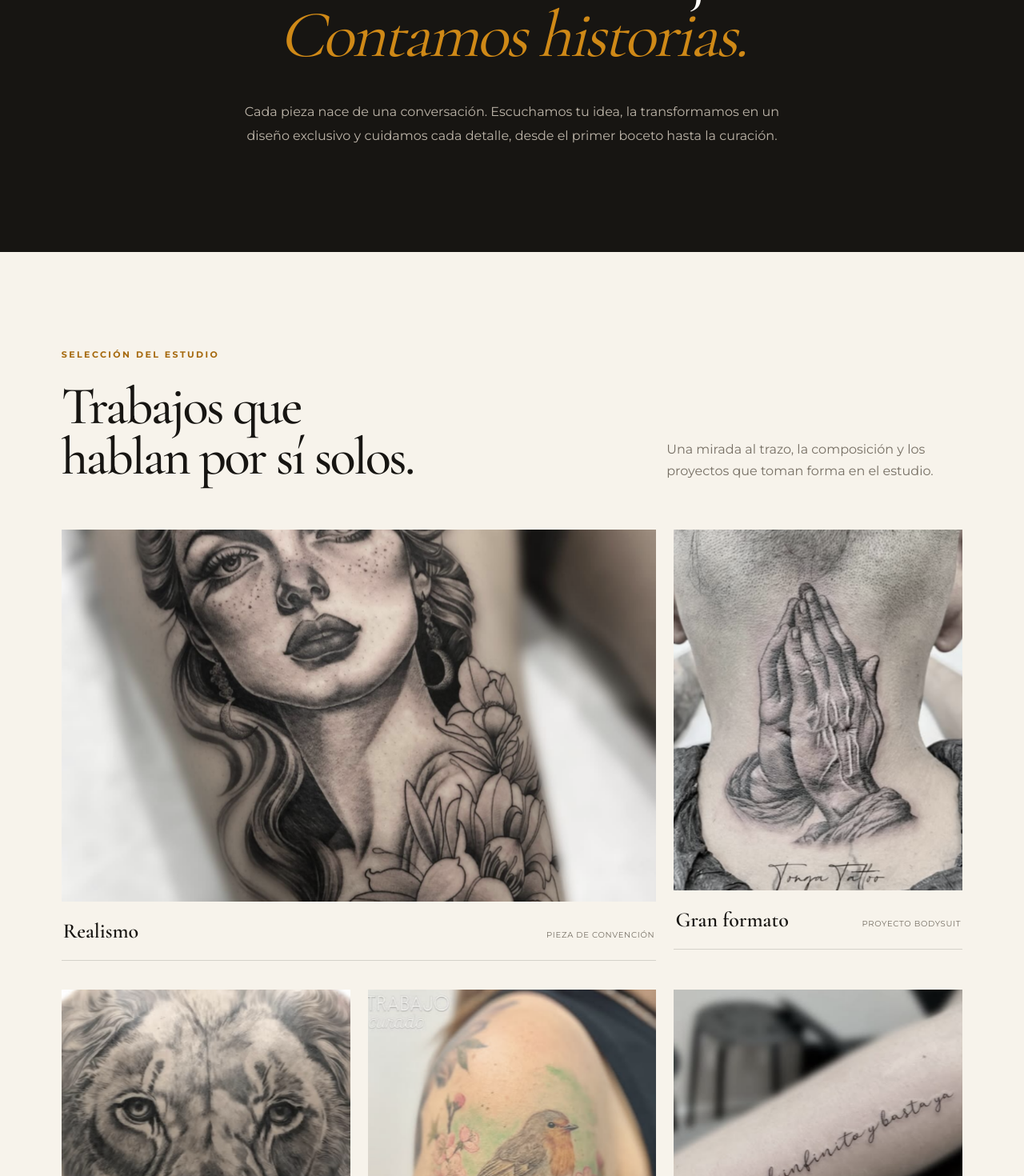
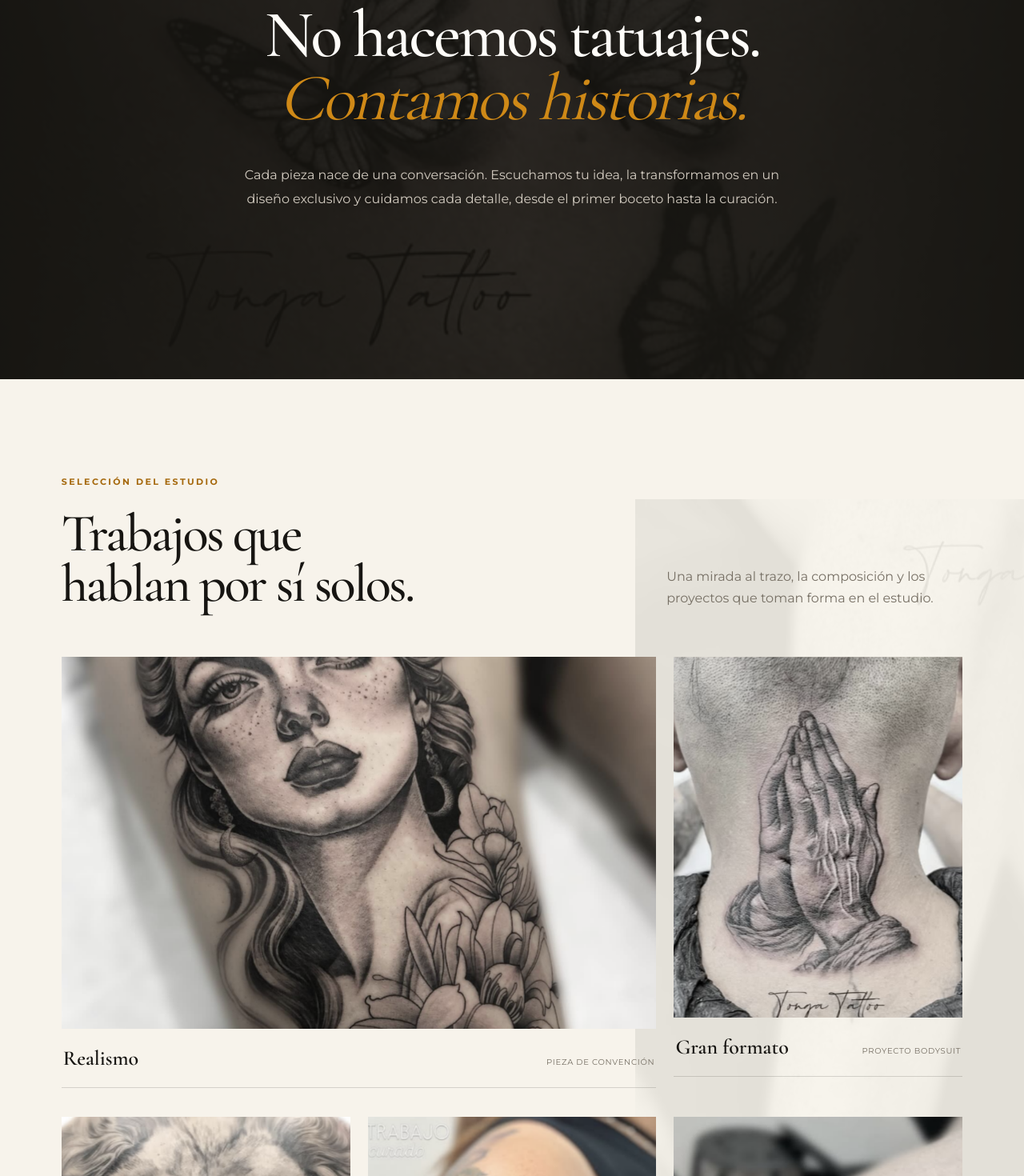
Before and after one commit to marcosAlvarezCalabria/tongaleganes, a Next.js app: page / in a window 1280 px wide. Shown: the part 4340-5810 px from the top of the page at 80% size. Built offline with nearby package versions, Linux system fonts and the light colour scheme.

Commit message:
feat: add sitewide image parallax

```diff
--- a/app/MotionExperience.tsx
+++ b/app/MotionExperience.tsx
@@ -80,7 +80,8 @@ export function MotionExperience() {
         }
 
         const progress = (viewportHeight - rect.top) / (viewportHeight + rect.height);
-        const offset = (progress - 0.5) * 54;
+        const speed = Number(item.dataset.parallaxSpeed ?? 54);
+        const offset = (progress - 0.5) * speed;
         item.style.setProperty("--parallax-y", `${offset.toFixed(2)}px`);
       });
     };
--- a/app/globals.css
+++ b/app/globals.css
@@ -70,11 +70,20 @@ h1 em, h2 em { color: var(--gold); font-weight: 400; }
 .scroll-cue span { position: relative; width: 1px; height: 42px; overflow: hidden; background: rgba(255,255,255,.35); }
 .scroll-cue span::after { content: ""; position: absolute; inset: 0; background: var(--gold); transform: scaleY(var(--hero-progress)); transform-origin: top; transition: transform 90ms linear; }
 
-.manifesto { padding: 130px 8vw; text-align: center; background: var(--ink); color: var(--white); }
+.section-content { position: relative; z-index: 2; }
+.parallax-backdrop { --parallax-y: 0px; position: absolute; z-index: 0; pointer-events: none; transform: translate3d(0, var(--parallax-y), 0); will-change: transform; }
+.parallax-backdrop img { object-fit: cover; }
+
+.manifesto { position: relative; isolation: isolate; min-height: 720px; padding: 130px 8vw; display: grid; place-items: center; overflow: hidden; text-align: center; background: var(--ink); color: var(--white); }
+.manifesto-backdrop { inset: -12% 0; opacity: .23; }
+.manifesto-backdrop::after { content: ""; position: absolute; inset: 0; background: linear-gradient(90deg, rgba(23,21,18,.94), rgba(23,21,18,.5) 50%, rgba(23,21,18,.94)); }
+.manifesto-backdrop img { filter: grayscale(.35) contrast(1.15); }
 .manifesto h2 { margin: 0; font-size: clamp(50px, 6.5vw, 94px); line-height: .95; letter-spacing: -.04em; }
-.manifesto > p:last-child { max-width: 690px; margin: 42px auto 0; color: #bdb5a9; line-height: 1.9; }
+.manifesto .section-content > p:last-child { max-width: 690px; margin: 42px auto 0; color: #d3ccc1; line-height: 1.9; }
 
-.work-section { padding: 120px 6vw; }
+.work-section { position: relative; isolation: isolate; padding: 120px 6vw; overflow: hidden; }
+.work-backdrop { width: min(48vw, 700px); height: min(76vw, 980px); right: -10vw; top: 7%; opacity: .08; }
+.work-backdrop img { filter: grayscale(1) contrast(1.2); }
 .section-heading { display: flex; justify-content: space-between; gap: 50px; align-items: end; margin-bottom: 60px; }
 .section-heading h2 { margin: 0; font-size: clamp(48px, 5.2vw, 78px); line-height: .95; letter-spacing: -.04em; }
 .section-heading > p { max-width: 370px; color: var(--muted); line-height: 1.7; }
@@ -109,19 +118,25 @@ h1 em, h2 em { color: var(--gold); font-weight: 400; }
 .button-artist { width: max-content; margin-top: 42px; background: var(--gold); color: var(--ink); }
 .button-artist:hover { background: #dfa02f; }
 
-.testimonial { padding: 100px 8vw 115px; text-align: center; background: #e7ded0; }
+.testimonial { position: relative; isolation: isolate; min-height: 610px; padding: 100px 8vw 115px; display: grid; place-items: center; overflow: hidden; text-align: center; background: #e7ded0; }
+.testimonial-backdrop { inset: -18% 0; opacity: .16; }
+.testimonial-backdrop::after { content: ""; position: absolute; inset: 0; background: rgba(231,222,208,.58); }
+.testimonial-backdrop img { filter: grayscale(.65) contrast(1.08); }
 .quote-mark { display: block; height: 70px; color: var(--gold); font-family: var(--font-display), serif; font-size: 110px; line-height: 1; }
 .testimonial blockquote { max-width: 900px; margin: 10px auto 28px; font-size: clamp(38px, 5vw, 70px); line-height: 1.05; letter-spacing: -.035em; }
 .testimonial p { color: var(--muted); font-size: 11px; letter-spacing: .09em; text-transform: uppercase; }
 .testimonial strong { color: var(--ink); }
 
-.contact { display: grid; grid-template-columns: 1.25fr .75fr; background: var(--gold); }
-.contact-main { padding: 100px 8vw; }
+.contact { position: relative; isolation: isolate; display: grid; grid-template-columns: 1.25fr .75fr; overflow: hidden; background: var(--gold); }
+.contact-backdrop { inset: -24% 25% -24% -8%; opacity: .18; }
+.contact-backdrop::after { content: ""; position: absolute; inset: 0; background: rgba(207,137,23,.45); }
+.contact-backdrop img { filter: grayscale(.72) contrast(1.14); }
+.contact-main { position: relative; z-index: 2; padding: 100px 8vw; }
 .contact .eyebrow { color: var(--ink); }
 .contact h2 { margin: 0 0 42px; font-size: clamp(52px, 6vw, 90px); line-height: .9; letter-spacing: -.045em; }
 .contact h2 em { color: var(--white); }
 .button-dark { background: var(--ink); color: var(--white); }
-.contact address { padding: 80px 6vw; background: var(--gold-dark); color: var(--white); display: grid; align-content: center; gap: 32px; font-style: normal; }
+.contact address { position: relative; z-index: 2; padding: 80px 6vw; background: rgba(165,104,12,.96); color: var(--white); display: grid; align-content: center; gap: 32px; font-style: normal; }
 .contact address div { display: grid; gap: 8px; padding-bottom: 24px; border-bottom: 1px solid rgba(255,255,255,.25); }
 .contact address div:last-child { border-bottom: 0; }
 .contact address span { font-size: 9px; font-weight: 600; letter-spacing: .18em; text-transform: uppercase; opacity: .7; }
@@ -145,6 +160,7 @@ footer span { justify-self: end; color: var(--muted); font-size: 10px; letter-sp
   .artist-signature { min-height: 68vh; }
   .artist-story { padding: 90px 8vw; }
   .contact { grid-template-columns: 1fr; }
+  .contact-backdrop { inset: -15% -20% 36% -15%; }
 }
 
 @media (max-width: 620px) {
@@ -159,6 +175,8 @@ footer span { justify-self: end; color: var(--muted); font-size: 10px; letter-sp
   .hero-proof { gap: 28px; margin-top: 48px; }
   .hero-visual { min-height: 580px; }
   .manifesto, .work-section { padding: 85px 6vw; }
+  .manifesto { min-height: 620px; }
+  .work-backdrop { width: 90vw; height: 135vw; right: -42vw; top: 4%; }
   .gallery { grid-template-columns: 1fr; }
   .gallery-card-featured { grid-column: auto; }
   .gallery-card-featured .gallery-image, .gallery-image { aspect-ratio: 4 / 5; }
@@ -182,5 +200,6 @@ footer span { justify-self: end; color: var(--muted); font-size: 10px; letter-sp
   html { scroll-behavior: auto; }
   *, *::before, *::after { transition-duration: .01ms !important; }
   .gallery-image img { transform: scale(1.06); }
+  .parallax-backdrop { transform: none; }
   .frame-loader { display: none; }
 }
--- a/app/page.tsx
+++ b/app/page.tsx
@@ -112,15 +112,24 @@ export default function Home() {
       </section>
 
       <section className="manifesto" id="estudio">
+        <div className="parallax-backdrop manifesto-backdrop" data-parallax data-parallax-speed="120" aria-hidden="true">
+          <Image src="/images/artwork.jpg" alt="" fill sizes="100vw" />
+        </div>
+        <div className="section-content">
           <p className="eyebrow">Tonga Tattoo</p>
           <h2>No hacemos tatuajes.<br /><em>Contamos historias.</em></h2>
           <p>
             Cada pieza nace de una conversación. Escuchamos tu idea, la transformamos en un
             diseño exclusivo y cuidamos cada detalle, desde el primer boceto hasta la curación.
           </p>
+        </div>
       </section>
 
       <section className="work-section" id="trabajos">
+        <div className="parallax-backdrop work-backdrop" data-parallax data-parallax-speed="90" aria-hidden="true">
+          <Image src="/images/fine-work.jpg" alt="" fill sizes="45vw" />
+        </div>
+        <div className="section-content">
           <div className="section-heading">
             <div>
               <p className="eyebrow">Selección del estudio</p>
@@ -129,9 +138,9 @@ export default function Home() {
             <p>Una mirada al trazo, la composición y los proyectos que toman forma en el estudio.</p>
           </div>
           <div className="gallery">
-          {gallery.map((item) => (
+            {gallery.map((item, index) => (
               <article className={item.featured ? "gallery-card gallery-card-featured" : "gallery-card"} key={item.src}>
-              <div className="gallery-image" data-parallax>
+                <div className="gallery-image" data-parallax data-parallax-speed={index % 2 === 0 ? "64" : "44"}>
                   <Image src={item.src} alt={item.alt} fill sizes="(max-width: 700px) 100vw, 33vw" />
                 </div>
                 <div className="gallery-caption">
@@ -144,6 +153,7 @@ export default function Home() {
           <a className="button button-outline" href="https://www.instagram.com/tongaleganes/" target="_blank" rel="noreferrer">
             Ver más en Instagram
           </a>
+        </div>
       </section>
 
       <section className="artist-feature" id="nuria">
@@ -177,14 +187,22 @@ export default function Home() {
       </section>
 
       <section className="testimonial">
+        <div className="parallax-backdrop testimonial-backdrop" data-parallax data-parallax-speed="110" aria-hidden="true">
+          <Image src="/images/memories.jpg" alt="" fill sizes="100vw" />
+        </div>
+        <div className="section-content">
           <span className="quote-mark" aria-hidden="true">“</span>
           <blockquote>
             Pero buenoooooo… ¡grande mi gran amiga!
           </blockquote>
           <p><strong>@nekane2025</strong> · Comentario en Instagram</p>
+        </div>
       </section>
 
       <section className="contact" id="contacto">
+        <div className="parallax-backdrop contact-backdrop" data-parallax data-parallax-speed="100" aria-hidden="true">
+          <Image src="/images/healed-birds.jpg" alt="" fill sizes="65vw" />
+        </div>
         <div className="contact-main">
           <p className="eyebrow">¿Tienes una idea?</p>
           <h2>Vamos a hacerla<br /><em>inolvidable.</em></h2>
```
Also changed, not shown: 1 other file (tests, documents, lock files or other folders). Lines whose indentation alone changed are shown as unchanged.
